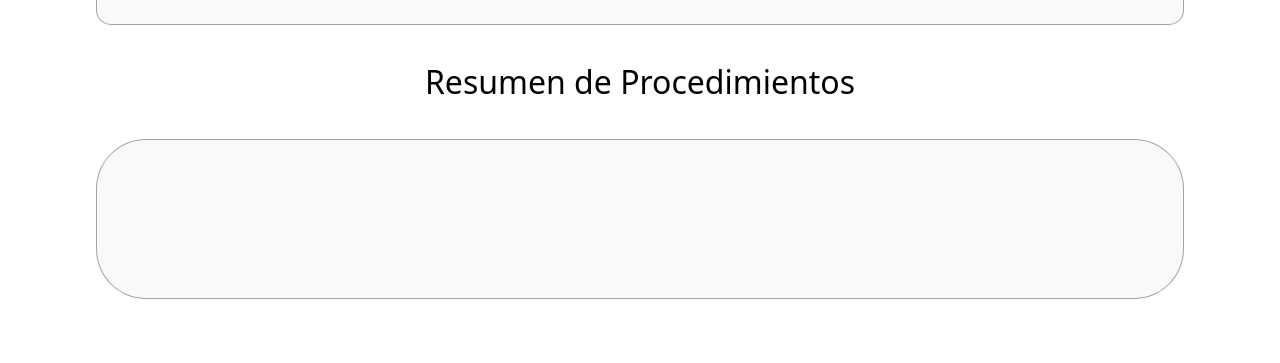
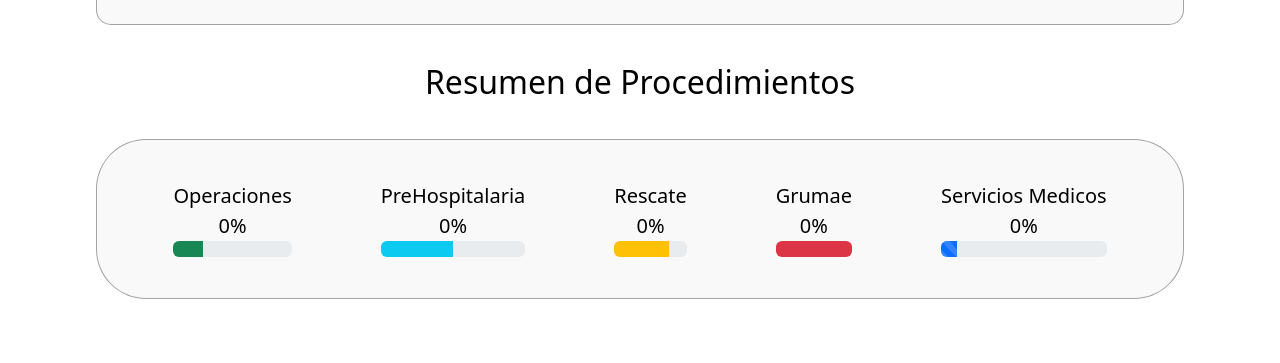
Before and after one commit to TheHazard911/Cuerpo_bomberos, a Django app: template web/templates/dashboard.html in a window 1280 px wide. Shown: the part 1026-1389 px from the top of the page. Run offline with Django 5.2, Linux system fonts and the light colour scheme; the template is opened without the code that fills it: values that come from a table or form of the project are taken from there, others are empty; data comes from the database, SQL or seed files in the repository; a map, chart or similar area stays blank; some web fonts are replaced.

Commit message:
nuevos cambios de progresos

```diff
--- a/web/static/styles.css
+++ b/web/static/styles.css
@@ -773,16 +773,6 @@ summary > * {
   border-radius: 50px;
   padding: 2rem;
 }
-
-.div-analytics {
-  margin: 0 auto;
-  width: 85%;
-  height: 20vh;
-  background-color: #f0f0f06a;
-  border: thin solid #969696db;
-  border-radius: 50px;
-  margin-bottom: 4rem;
-}
 /****************** componentes reutilizables **************/
 .btn-mod {
   width: 10%;
@@ -892,7 +882,7 @@ summary > * {
 .form-style {
   border-radius: 15px;
   background-color: #f0f0f06a;
-  border: thin solid #969696db;
+  border: 3px solid #969696db;
   width: 90%;
   height: auto;
   display: flex;
@@ -1214,3 +1204,27 @@ summary > * {
   background-color: #f0f0f06a;
   border: thin solid #dcdcdcdb;
 }
+.div-analytics {
+  margin: 0 auto;
+  width: 85%;
+  height: 20vh;
+  background-color: #f0f0f06a;
+  border: thin solid #969696db;
+  border-radius: 50px;
+  margin-bottom: 4rem;
+  padding: 2rem;
+  display: flex;
+  align-items: center;
+  justify-content: space-around;
+}
+.progress-bar{
+  width: auto;
+  height: auto;
+  display: flex;
+  flex-direction: column;
+  justify-content: center;
+  p{
+    padding: 0;
+    margin: 0;
+ }
+}
--- a/web/templates/dashboard.html
+++ b/web/templates/dashboard.html
@@ -67,6 +67,77 @@
   </div>
 </div>
 <h3 class="title-stadist-parroquies">Resumen de Procedimientos</h3>
-<div class="div-analytics"></div>
+<div class="div-analytics">
+  <section class="progress-bar">
+    <p>Operaciones</p>
+    <p>0%</p>
+    <div
+      class="progress"
+      role="progressbar"
+      aria-label="Success example"
+      aria-valuenow="25"
+      aria-valuemin="0"
+      aria-valuemax="100"
+    >
+      <div class="progress-bar bg-success" style="width: 25%"></div>
+    </div>
+  </section>
+  <section class="progress-bar">
+    <p>PreHospitalaria</p>
+    <p>0%</p>
+    <div
+      class="progress"
+      role="progressbar"
+      aria-label="Info example"
+      aria-valuenow="50"
+      aria-valuemin="0"
+      aria-valuemax="100"
+    >
+      <div class="progress-bar bg-info" style="width: 50%"></div>
+    </div>
+  </section>
+  <section class="progress-bar">
+    <p>Rescate</p>
+    <p>0%</p>
+    <div
+      class="progress"
+      role="progressbar"
+      aria-label="Warning example"
+      aria-valuenow="75"
+      aria-valuemin="0"
+      aria-valuemax="100"
+    >
+      <div class="progress-bar bg-warning" style="width: 75%"></div>
+    </div>
+  </section>
+  <section class="progress-bar">
+    <p>Grumae</p>
+    <p>0%</p>
+    <div
+      class="progress"
+      role="progressbar"
+      aria-label="Danger example"
+      aria-valuenow="100"
+      aria-valuemin="0"
+      aria-valuemax="100"
+    >
+      <div class="progress-bar bg-danger" style="width: 100%"></div>
+    </div>
+  </section>
+  <section class="progress-bar">
+    <p>Servicios Medicos</p>
+    <p>0%</p>
+    <div
+      class="progress"
+      role="progressbar"
+      aria-label="Default striped example"
+      aria-valuenow="10"
+      aria-valuemin="0"
+      aria-valuemax="100"
+    >
+      <div class="progress-bar progress-bar-striped" style="width: 10%"></div>
+    </div>
+  </section>
+</div>
 <script src="../static/js/graphic.js"></script>
 {% endblock %}
```
